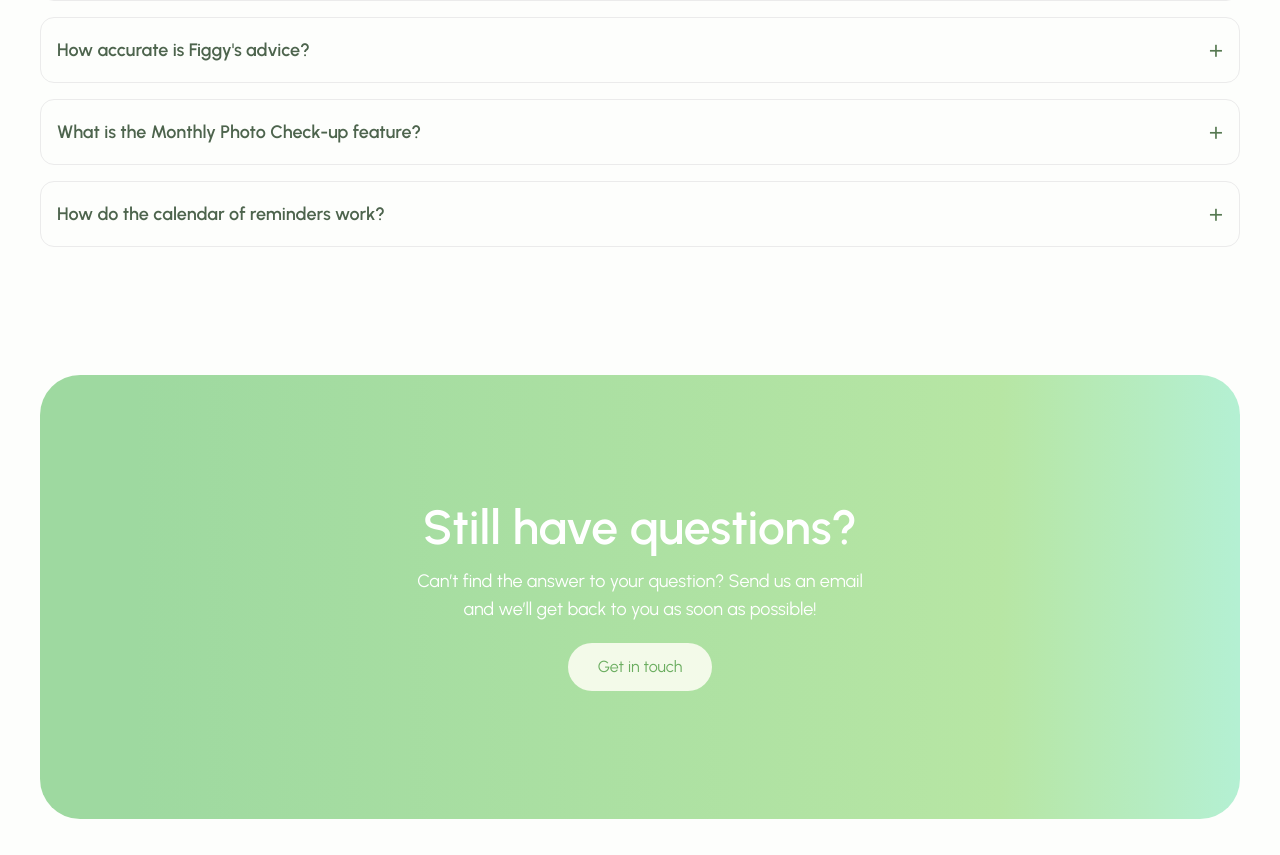
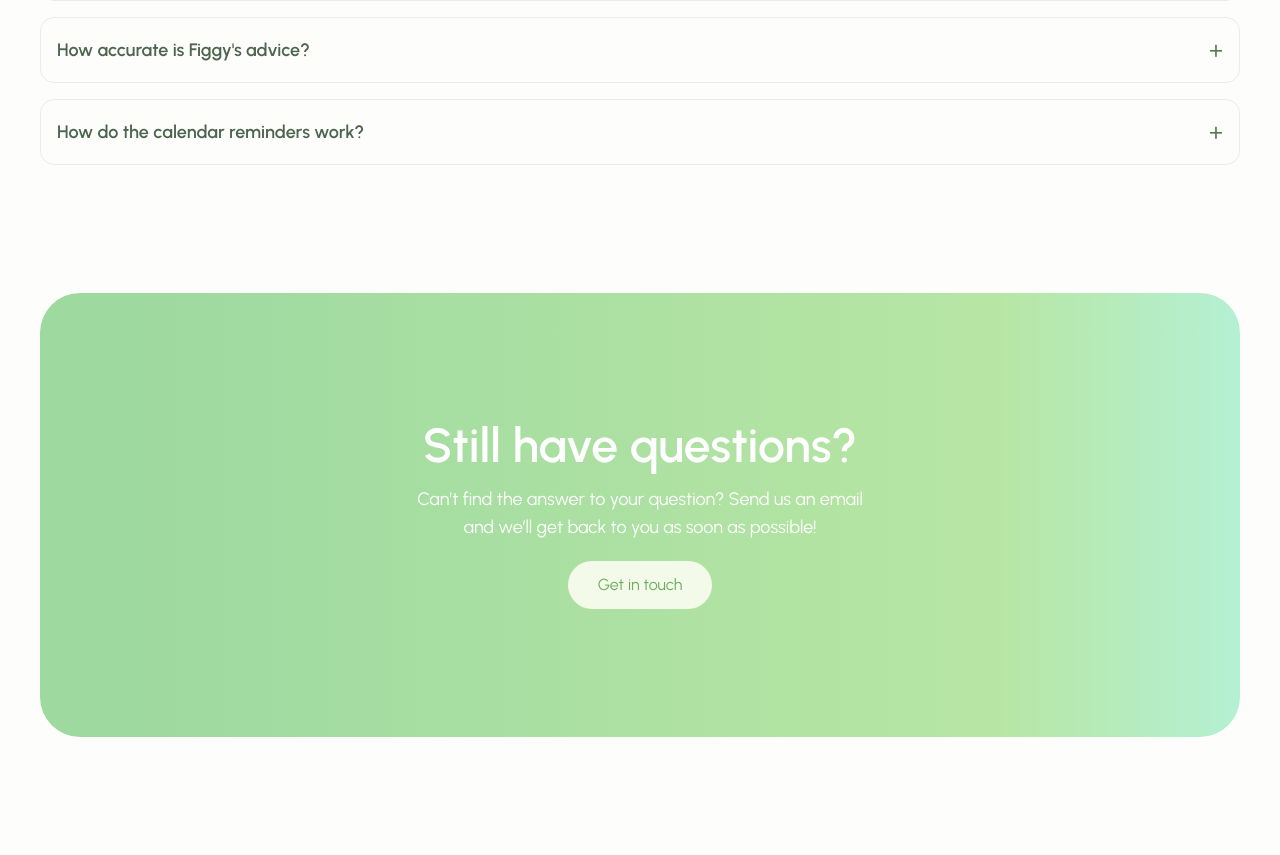
Before and after one commit to Figgy-App/figgy-web, a Next.js app: page /support in a window 1280 px wide. Shown: the part 1445-2300 px from the top of the page. Built offline with nearby package versions, Linux system fonts and the light colour scheme.

Commit message:
updated FAQ data

```diff
--- a/app/support/page.tsx
+++ b/app/support/page.tsx
@@ -6,27 +6,23 @@
 const faqItems = [
   {
     question: "What is Figgy?",
-    answer: "Lorem ipsum dolor sit amet consectetur adipiscing elit. Quisque faucibus ex sapien vitae pellentesque sem placerat. In id cursus mi pretium tellus duis convallis.",
+    answer: "Figgy is a simple, easy-to-use plant care app designed to help you look after both indoor and outdoor plants. It works like a smart plant care guide, giving clear steps for watering, lighting, fertilizing, and overall plant health. Whether you’re starting with an all in one house plant starter kit, a plant care kit or managing a full garden, Figgy makes care easier. With built-in identification tools similar to the best plant identification app options, Figgy helps every plant parent understand exactly what their plant needs.",
   },
   {
     question: "How do I use Figgy to get advice?",
-    answer: "Lorem ipsum dolor sit amet consectetur adipiscing elit. Quisque faucibus ex sapien vitae pellentesque sem placerat. In id cursus mi pretium tellus duis convallis.",
+    answer: "Take a photo of your plant and Figgy will analyze it to give tailored tips. It can help with common issues, basic sick plant diagnosis, and everyday house plant care needs.",
   },
   {
     question: "What types of plants can Figgy help me with?",
-    answer: "Lorem ipsum dolor sit amet consectetur adipiscing elit. Quisque faucibus ex sapien vitae pellentesque sem placerat. In id cursus mi pretium tellus duis convallis.",
+    answer: "Figgy supports most indoor and outdoor plants — from beginner plants in a houseplant starter kit to specific varieties like pothos plant care indoor, monstera plant care indoor, jade plant care indoor, and even hibiscus plant care outdoor.",
   },
   {
     question: "How accurate is Figgy's advice?",
-    answer: "Figgy's advice is generated from a massive database of verified horticultural data, academic care guides, and common best practices. We strive for high accuracy and precision in every answer. However, since the AI can't physically see your plant, we always recommend providing as much detail as possible in your question to get the best diagnostic results!",
+    answer: "Figgy combines plant identification with health checks to give reliable suggestions. While no plant health app is perfect, it offers accurate guidance similar to the best plant care app options available today.",
   },
   {
-    question: "What is the Monthly Photo Check-up feature?",
-    answer: "Lorem ipsum dolor sit amet consectetur adipiscing elit. Quisque faucibus ex sapien vitae pellentesque sem placerat. In id cursus mi pretium tellus duis convallis.",
-  },
-  {
-    question: "How do the calendar of reminders work?",
-    answer: "Lorem ipsum dolor sit amet consectetur adipiscing elit. Quisque faucibus ex sapien vitae pellentesque sem placerat. In id cursus mi pretium tellus duis convallis.",
+    question: "How do the calendar reminders work?",
+    answer: "Figgy sends simple care reminders based on your plant’s needs, helping you stay consistent with watering, repotting, and seasonal indoor plant care.",
   },
 ];
 
```
